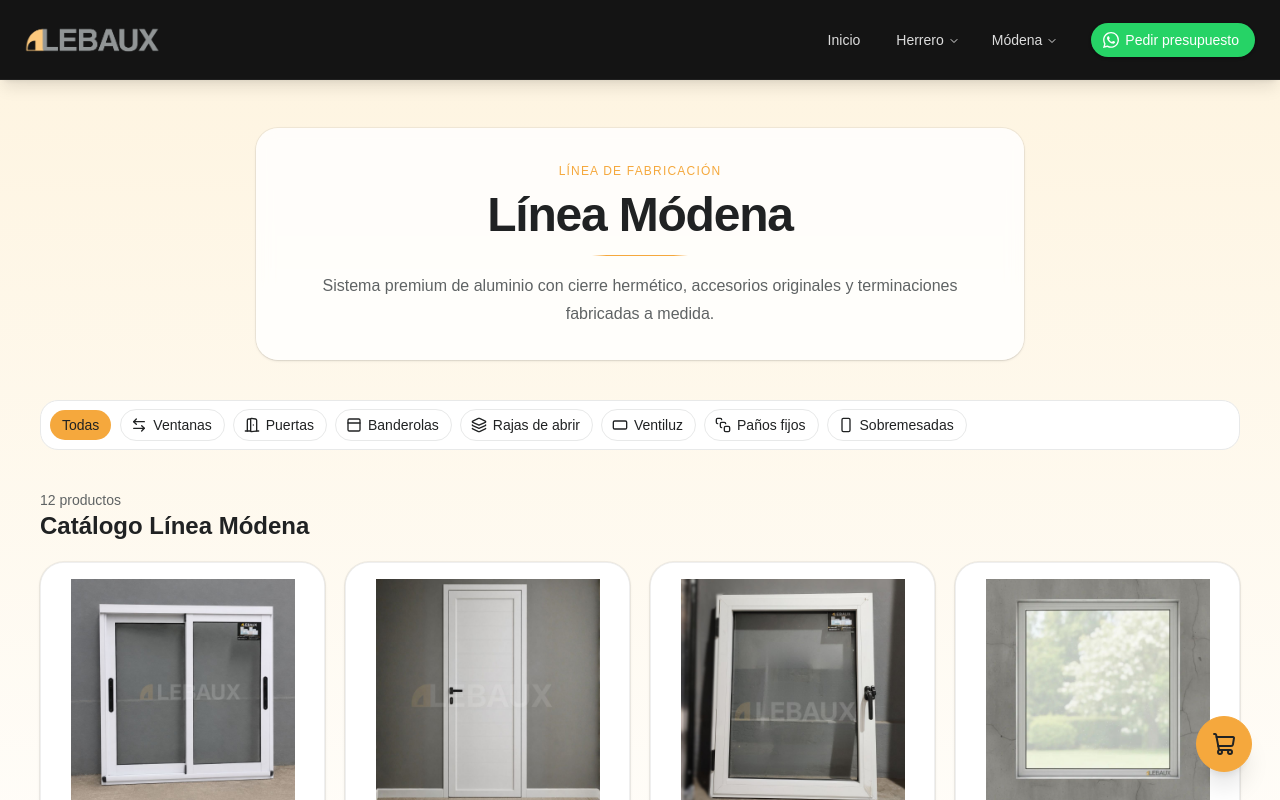
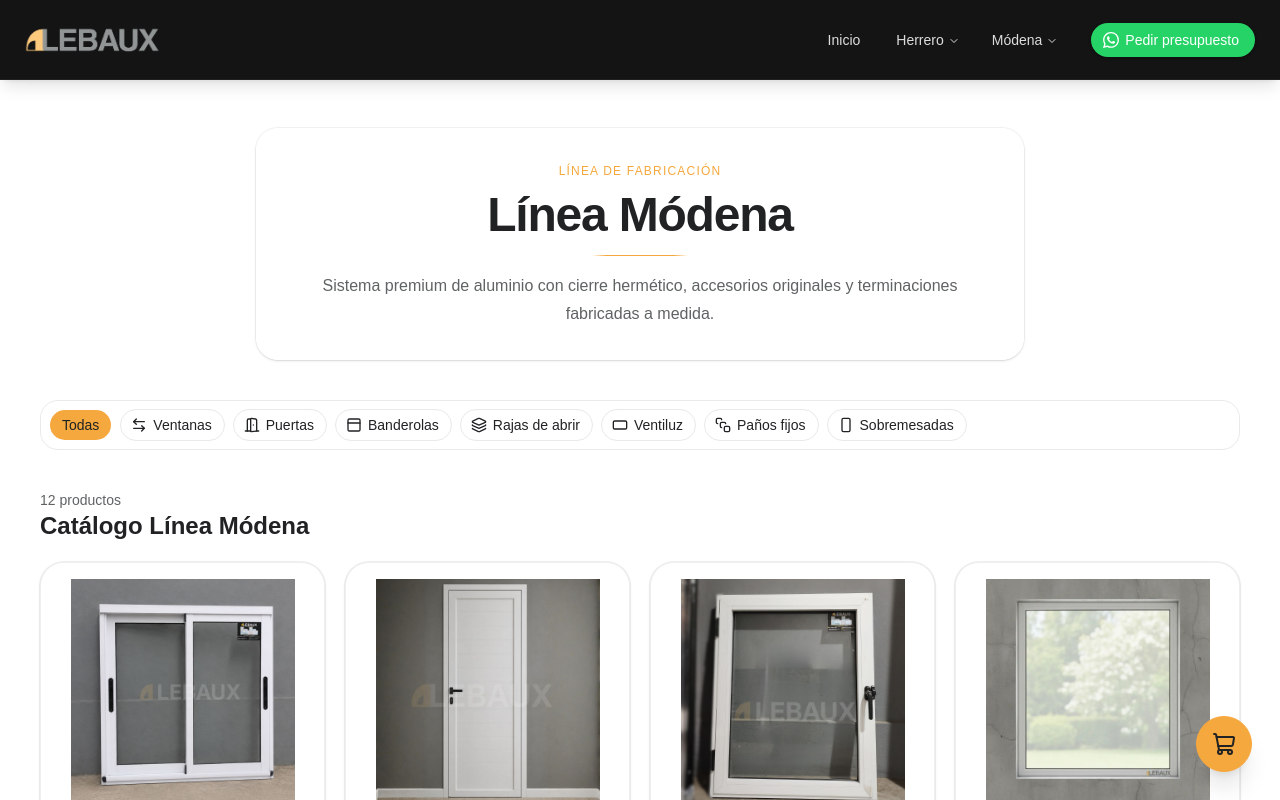
Before and after one commit to aramayowil/carrito_lebaux, a React (Vite) app: page /modena in a window 1280 px wide. Shown: the top 800 px of the page. Built offline with nearby package versions, Linux system fonts and the light colour scheme.

Commit message:
CatalogLinearPage actualizado

```diff
--- a/src/pages/catalog/CatalogLinePage.tsx
+++ b/src/pages/catalog/CatalogLinePage.tsx
@@ -57,7 +57,7 @@ export function CatalogLinePage({ line }: CatalogLinePageProps) {
   }
 
   return (
-    <div className="bg-linear-to-b from-accent/55 via-background to-background py-8 sm:py-12">
+    <div className="bg-background py-8 sm:py-12">
       <div className="container">
         <Card className="mx-auto mb-10 max-w-3xl rounded-3xl border-border/70 bg-background/80 py-0 text-center shadow-sm backdrop-blur">
           <CardContent className="px-6 py-8 sm:px-8 lg:px-10">
```
